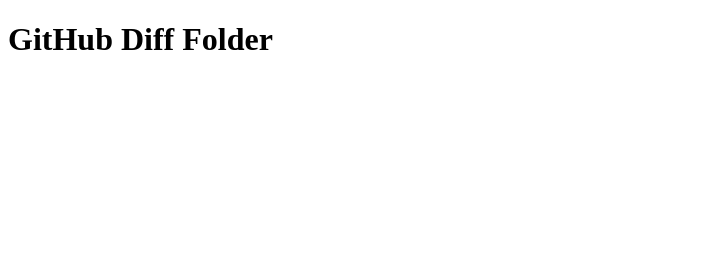
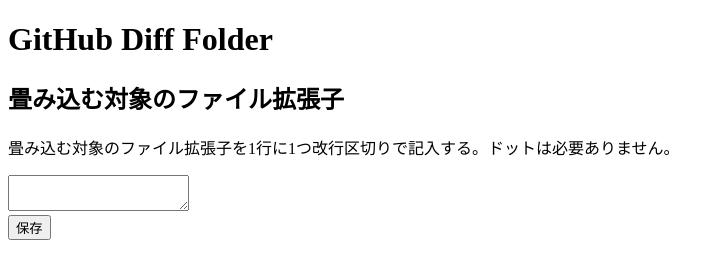
Before and after one commit to kakkun61/fold-unity-github-diff, a browser extension: page src/options.html in a window 1280 px wide. Shown: the whole page, without its empty margins (0-724 px from the left). Drawn offline with Linux system fonts and the light colour scheme.

Commit message:
add ids to options page

```diff
--- a/src/options.html
+++ b/src/options.html
@@ -2,8 +2,13 @@
 <html>
   <head>
     <meta http-equiv="content-type" content="text/html; charset=UTF-8">
+    <script src="options.js"></script>
   </head>
   <body>
     <h1>GitHub Diff Folder</hi>
+    <h2>畳み込む対象のファイル拡張子</h2>
+    <p>畳み込む対象のファイル拡張子を1行に1つ改行区切りで記入する。ドットは必要ありません。</p>
+    <textarea id="ext-list"></textarea>
+    <div><button type=button id="save">保存</button></div>
   </body>
 </html>
```
